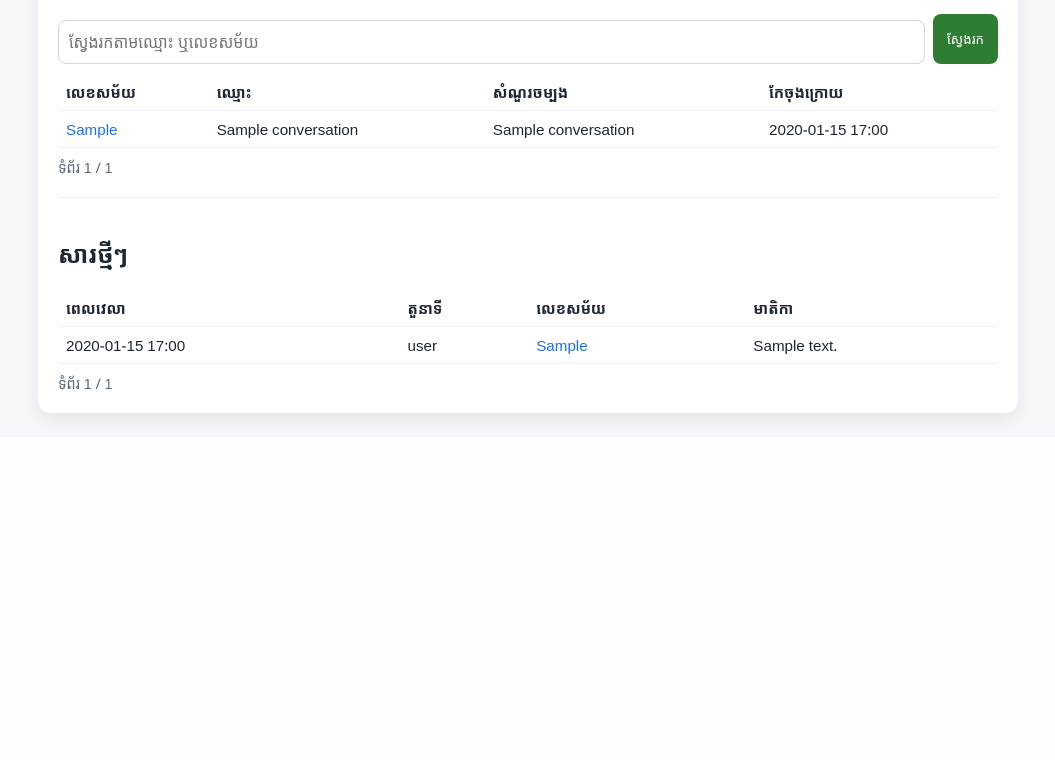
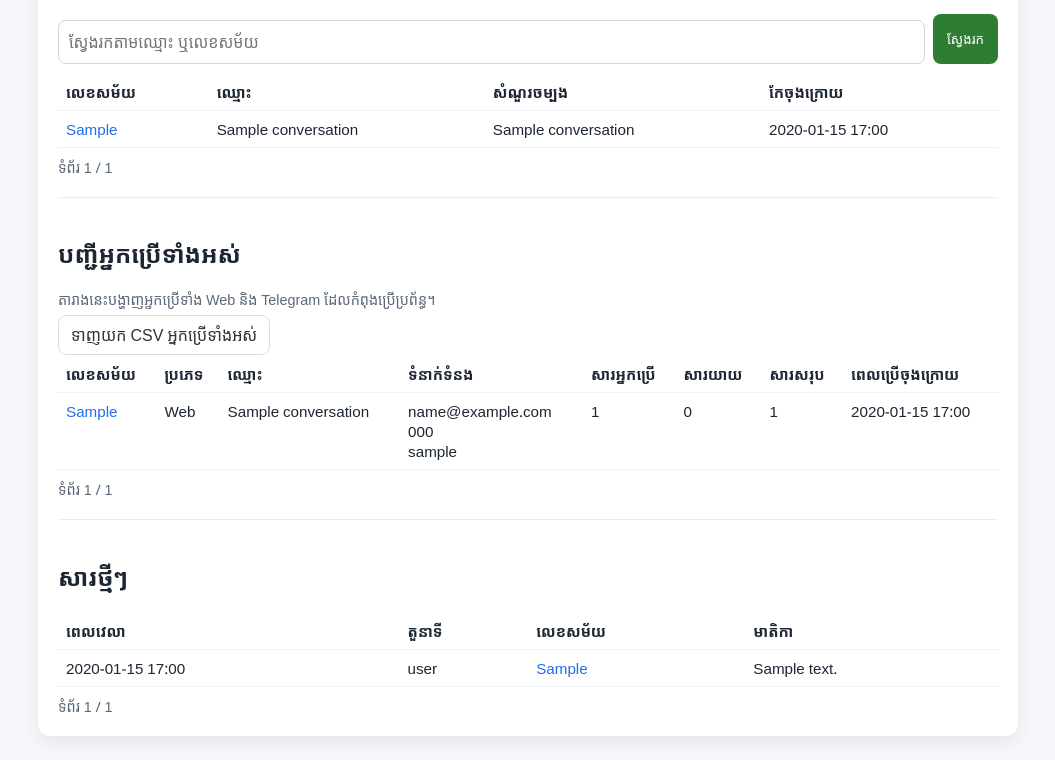
Before and after one commit to khengleng/YeayMonny, a Django app: page /operator/ in a window 1280 px wide. Shown: the part 3344-4104 px from the top of the page, without its empty margins (112-1167 px from the left). Before the commit the page ends 3769 px from the top, so only its background shows below. Run offline with Django 5.2, Linux system fonts and the light colour scheme; a user stored in the database is signed in; tables that the repository leaves empty hold one stand-in row (values such as "Sample post"); parts of the project's set-up code (start-up, migrations or seed data) failed here and were passed over.

Commit message:
Harden security defaults and add full operator user directory/export

```diff
--- a/chat/templates/chat/operator_dashboard.html
+++ b/chat/templates/chat/operator_dashboard.html
@@ -316,6 +316,57 @@
         </div>
 
         <div class="section">
+          <h2>បញ្ជីអ្នកប្រើទាំងអស់</h2>
+          <p class="muted">តារាងនេះបង្ហាញអ្នកប្រើទាំង Web និង Telegram ដែលកំពុងប្រើប្រព័ន្ធ។</p>
+          <a class="btn" href="{% url 'chat:operator_export_users_csv' %}{% if query %}?q={{ query|urlencode }}{% endif %}">ទាញយក CSV អ្នកប្រើទាំងអស់</a>
+          {% if users_page %}
+            <table>
+              <thead>
+                <tr>
+                  <th>លេខសម័យ</th>
+                  <th>ប្រភេទ</th>
+                  <th>ឈ្មោះ</th>
+                  <th>ទំនាក់ទំនង</th>
+                  <th>សារអ្នកប្រើ</th>
+                  <th>សារយាយ</th>
+                  <th>សារសរុប</th>
+                  <th>ពេលប្រើចុងក្រោយ</th>
+                </tr>
+              </thead>
+              <tbody>
+                {% for u in users_page %}
+                  <tr>
+                    <td><a class="link" href="{% url 'chat:operator_conversation_detail' u.id %}">{{ u.session_key }}</a></td>
+                    <td>{% if u.session_key|slice:":3" == "tg_" %}Telegram{% else %}Web{% endif %}</td>
+                    <td>{{ u.name|default:"-" }}</td>
+                    <td>
+                      {{ u.contact_email|default:"-" }}<br />
+                      {{ u.contact_phone|default:"-" }}<br />
+                      {{ u.telegram_username|default:"-" }}
+                    </td>
+                    <td>{{ u.user_messages_count|default:0 }}</td>
+                    <td>{{ u.assistant_messages_count|default:0 }}</td>
+                    <td>{{ u.messages_count|default:0 }}</td>
+                    <td>{% if u.last_message_at %}{{ u.last_message_at|date:"Y-m-d H:i" }}{% else %}-{% endif %}</td>
+                  </tr>
+                {% endfor %}
+              </tbody>
+            </table>
+            <div class="pager">
+              {% if users_page.has_previous %}
+                <a href="?users_page={{ users_page.previous_page_number }}&conversation_page={{ recent_conversations.number }}&message_page={{ recent_messages.number }}&history_page={{ history_entries.number }}&q={{ query|urlencode }}">មុន</a>
+              {% endif %}
+              <span class="muted">ទំព័រ {{ users_page.number }} / {{ users_page.paginator.num_pages }}</span>
+              {% if users_page.has_next %}
+                <a href="?users_page={{ users_page.next_page_number }}&conversation_page={{ recent_conversations.number }}&message_page={{ recent_messages.number }}&history_page={{ history_entries.number }}&q={{ query|urlencode }}">បន្ទាប់</a>
+              {% endif %}
+            </div>
+          {% else %}
+            <div class="empty">មិនទាន់មានអ្នកប្រើទេ។</div>
+          {% endif %}
+        </div>
+
+        <div class="section">
           <h2>សារថ្មីៗ</h2>
           {% if recent_messages %}
             <table>
--- a/chat/urls.py
+++ b/chat/urls.py
@@ -7,6 +7,7 @@ from .views import (
     operator_conversation_detail,
     operator_dashboard,
     operator_export_contacts_csv,
+    operator_export_users_csv,
     operator_logout,
     telegram_webhook,
 )
@@ -18,6 +19,7 @@ urlpatterns = [
     path("operator/logout/", operator_logout, name="operator_logout"),
     path("operator/", operator_dashboard, name="operator_dashboard"),
     path("operator/contacts/export.csv", operator_export_contacts_csv, name="operator_export_contacts_csv"),
+    path("operator/users/export.csv", operator_export_users_csv, name="operator_export_users_csv"),
     path(
         "operator/conversations/<uuid:conversation_id>/",
         operator_conversation_detail,
--- a/chat/views.py
+++ b/chat/views.py
@@ -7,6 +7,7 @@ from django.contrib import messages
 from django.contrib.auth import logout
 from django.contrib.auth.decorators import login_required
 from django.contrib.auth.views import LoginView
+from django.core.cache import cache
 from django.db import models
 from django.core.paginator import Paginator
 from django.http import HttpRequest, HttpResponse, HttpResponseForbidden, JsonResponse
@@ -105,8 +106,29 @@ class OperatorLoginView(LoginView):
     next_page = reverse_lazy("chat:operator_dashboard")
     authentication_form = OperatorAuthenticationForm
 
+    def _bucket_key(self, username: str) -> str:
+        ip = (self.request.META.get("REMOTE_ADDR") or "").strip() or "unknown"
+        normalized = (username or "").strip().lower() or "unknown"
+        return f"operator_login_fail:{ip}:{normalized}"
+
+    def dispatch(self, request, *args, **kwargs):
+        if request.method == "POST":
+            raw_username = (request.POST.get("username") or "").strip()
+            key = self._bucket_key(raw_username)
+            fail_count = int(cache.get(key, 0) or 0)
+            if fail_count >= settings.OPERATOR_LOGIN_MAX_ATTEMPTS:
+                form = self.get_form()
+                form.add_error(
+                    None,
+                    "សុំព្យាយាមច្រើនពេក។ សូមរង់ចាំបន្តិចហើយសាកម្តងទៀត។",
+                )
+                return self.render_to_response(self.get_context_data(form=form), status=429)
+        return super().dispatch(request, *args, **kwargs)
+
     def form_valid(self, form):
         response = super().form_valid(form)
+        raw_username = (self.request.POST.get("username") or "").strip()
+        cache.delete(self._bucket_key(raw_username))
         user = self.request.user
         if not _has_operator_view_permission(user):
             logout(self.request)
@@ -116,6 +138,17 @@ class OperatorLoginView(LoginView):
             )
             return redirect("chat:operator_login")
         return response
+
+    def form_invalid(self, form):
+        raw_username = (self.request.POST.get("username") or "").strip()
+        key = self._bucket_key(raw_username)
+        window = max(60, settings.OPERATOR_LOGIN_WINDOW_SECONDS)
+        if cache.add(key, 1, timeout=window) is False:
+            try:
+                cache.incr(key)
+            except ValueError:
+                cache.set(key, 1, timeout=window)
+        return super().form_invalid(form)
 
 
 @require_http_methods(["POST"])
@@ -190,6 +223,15 @@ def _build_dashboard_context(request: HttpRequest, *, config: AssistantConfig) -
         Message.objects.select_related("conversation").order_by("-created_at"),
         20,
     ).get_page(request.GET.get("message_page"))
+    users_page = Paginator(
+        conversations_qs.annotate(
+            messages_count=models.Count("messages"),
+            user_messages_count=models.Count("messages", filter=models.Q(messages__role=Message.Role.USER)),
+            assistant_messages_count=models.Count("messages", filter=models.Q(messages__role=Message.Role.ASSISTANT)),
+            last_message_at=models.Max("messages__created_at"),
+        ).order_by("-updated_at"),
+        30,
+    ).get_page(request.GET.get("users_page"))
     since_24h = timezone.now() - timedelta(hours=24)
     contacts_qs = Conversation.objects.filter(marketing_opt_in=True).exclude(
         contact_email="",
@@ -211,6 +253,7 @@ def _build_dashboard_context(request: HttpRequest, *, config: AssistantConfig) -
         "query": query,
         "recent_conversations": recent_conversations,
         "recent_messages": recent_messages,
+        "users_page": users_page,
         "total_conversations": Conversation.objects.count(),
         "total_messages": Message.objects.count(),
         "messages_24h": Message.objects.filter(created_at__gte=since_24h).count(),
@@ -477,10 +520,16 @@ def telegram_webhook(request: HttpRequest) -> JsonResponse | HttpResponseForbidd
     if not settings.TELEGRAM_BOT_TOKEN:
         return JsonResponse({"ok": False, "error": "telegram bot token is not configured"}, status=503)
 
+    if not settings.DEBUG and not settings.TELEGRAM_WEBHOOK_SECRET:
+        return JsonResponse({"ok": False, "error": "telegram webhook secret is required in production"}, status=503)
+
     if settings.TELEGRAM_WEBHOOK_SECRET:
         given_secret = request.headers.get("X-Telegram-Bot-Api-Secret-Token", "")
         if given_secret != settings.TELEGRAM_WEBHOOK_SECRET:
             return HttpResponseForbidden("Invalid Telegram webhook secret")
+
+    if len(request.body) > settings.DATA_UPLOAD_MAX_MEMORY_SIZE:
+        return JsonResponse({"ok": False, "error": "payload too large"}, status=413)
 
     try:
         update = json.loads(request.body.decode("utf-8"))
@@ -649,3 +698,74 @@ def operator_export_contacts_csv(request: HttpRequest) -> HttpResponse:
             ]
         )
     return response
+
+
+@login_required(login_url="chat:operator_login")
+@require_http_methods(["GET"])
+def operator_export_users_csv(request: HttpRequest) -> HttpResponse:
+    if not _has_operator_view_permission(request.user):
+        return _operator_forbidden(request)
+
+    query = (request.GET.get("q") or "").strip()
+    users_qs = Conversation.objects.all()
+    if query:
+        users_qs = users_qs.filter(
+            models.Q(session_key__icontains=query)
+            | models.Q(name__icontains=query)
+            | models.Q(contact_email__icontains=query)
+            | models.Q(contact_phone__icontains=query)
+            | models.Q(telegram_username__icontains=query)
+            | models.Q(question_focus__icontains=query)
+        )
+    users_qs = users_qs.annotate(
+        messages_count=models.Count("messages"),
+        user_messages_count=models.Count("messages", filter=models.Q(messages__role=Message.Role.USER)),
+        assistant_messages_count=models.Count("messages", filter=models.Q(messages__role=Message.Role.ASSISTANT)),
+        last_message_at=models.Max("messages__created_at"),
+    ).order_by("-updated_at")
+
+    response = HttpResponse(content_type="text/csv; charset=utf-8")
+    response["Content-Disposition"] = 'attachment; filename="yeaymonny_users.csv"'
+
+    writer = csv.writer(response)
+    writer.writerow(
+        [
+            "session_key",
+            "channel",
+            "name",
+            "birth_info",
+            "question_focus",
+            "contact_email",
+            "contact_phone",
+            "telegram_username",
+            "marketing_opt_in",
+            "messages_count",
+            "user_messages_count",
+            "assistant_messages_count",
+            "last_message_at",
+            "created_at",
+            "updated_at",
+        ]
+    )
+    for user in users_qs:
+        channel = "telegram" if str(user.session_key).startswith("tg_") else "web"
+        writer.writerow(
+            [
+                user.session_key,
+                channel,
+                user.name,
+                user.birth_info,
+                user.question_focus,
+                user.contact_email,
+                user.contact_phone,
+                user.telegram_username,
+                "yes" if user.marketing_opt_in else "no",
+                user.messages_count or 0,
+                user.user_messages_count or 0,
+                user.assistant_messages_count or 0,
+                user.last_message_at.isoformat() if user.last_message_at else "",
+                user.created_at.isoformat(),
+                user.updated_at.isoformat(),
+            ]
+        )
+    return response
```
Also changed, not shown: chat/tests.py (+29 -0 lines), config/settings.py (+40 -6 lines), README.md, 1 other file.
